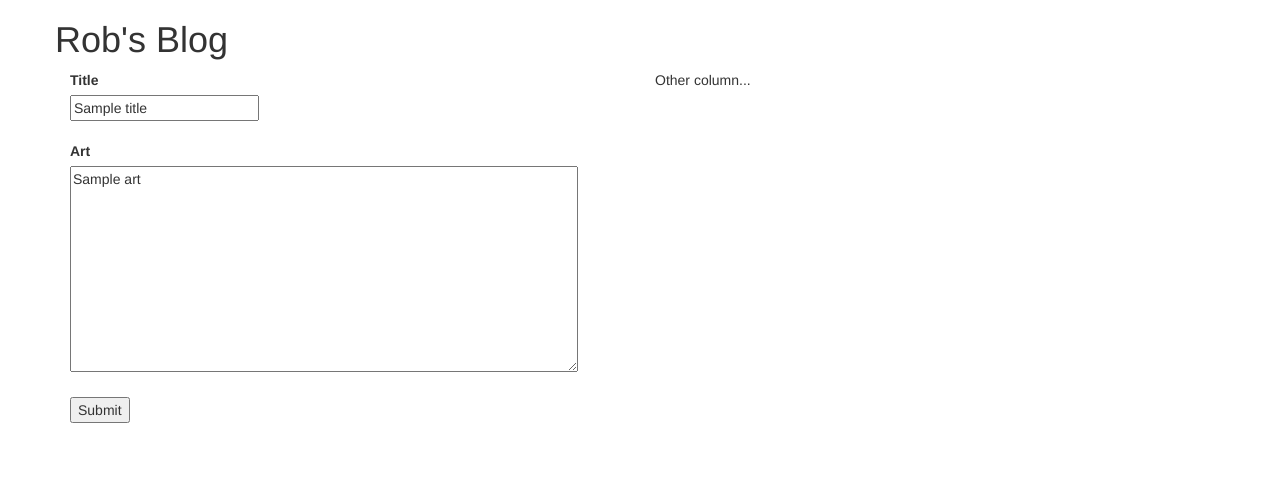
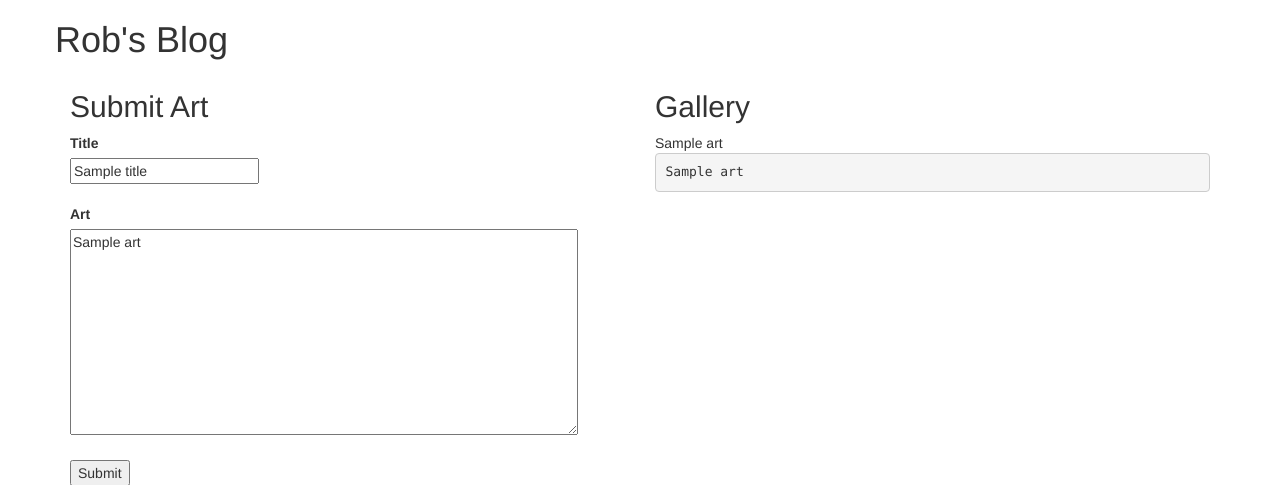
Before and after one commit to robmonday/blog, a Python web app: template templates/index.html in a window 1280 px wide. Shown: the top 485 px of the page. Run offline with Jinja, Linux system fonts and the light colour scheme; the template is opened without the code that fills it: most values are stand-ins (such as "Sample title", 1, 10 or a date in 2020).

Commit message:
add gallery

```diff
--- a/templates/index.html
+++ b/templates/index.html
@@ -14,6 +14,7 @@
 		</div>
 		<div class="row">
 			<div class="col-md-6">
+				<h2>Submit Art</h2>
 				<form method="post">
 					<label>Title</label><br>
 					<input name='title' type='string' value='{{title}}'><br><br>
@@ -28,7 +29,16 @@
 			</div>
 
 			<div class="col-md-6">
-				Other column...
+				<h2>Gallery</h2>
+
+				{% for art in arts %}
+				<div class="art">
+				{{art.title}}
+				<pre>{{art.art}}</pre>
+				</div>
+				{% endfor %}
+
+
 			</div>
 
 		</div>
```
Also changed, not shown: main.py (+11 -5 lines), app.yaml (line endings or trailing spaces), index.yaml (line endings or trailing spaces).
